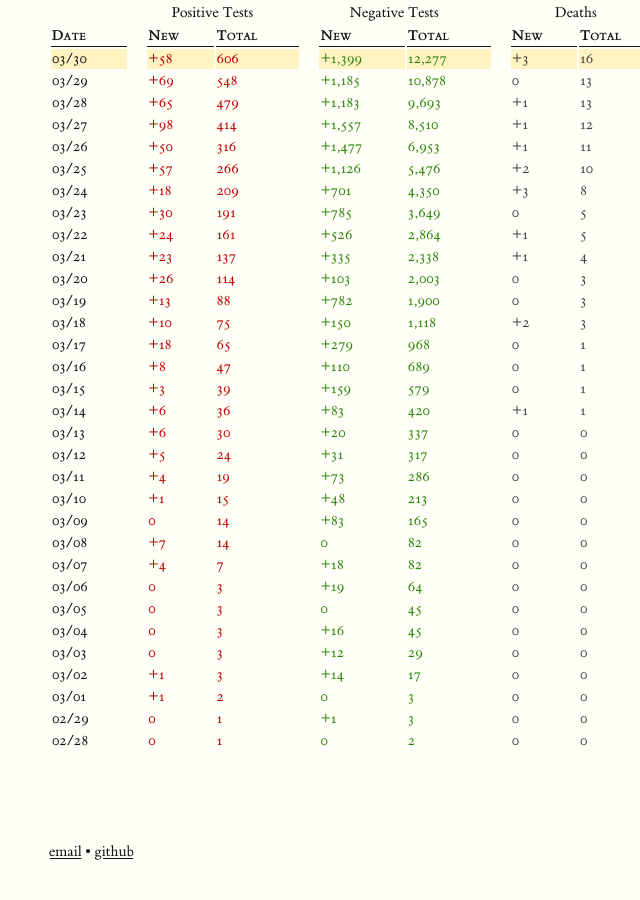
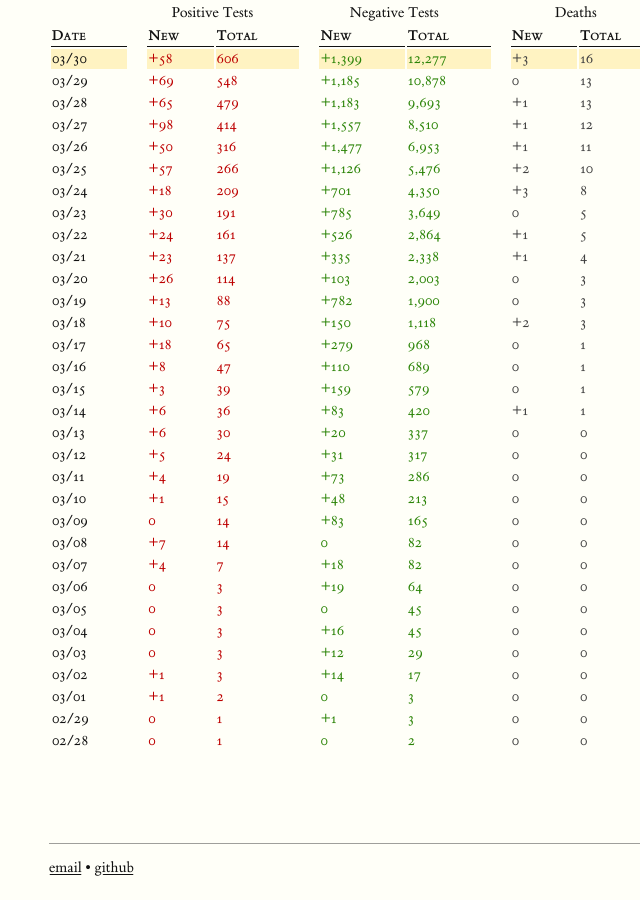
Before and after one commit to mattbaker/oregon-covid, a website: page index.html in a window 1280 px wide. Shown: the part 5524-6424 px from the top of the page, without its empty margins (31-671 px from the left). Drawn offline with nearby package versions, Linux system fonts and the light colour scheme.

Commit message:
style footer

```diff
--- a/index.css
+++ b/index.css
@@ -152,3 +152,8 @@
   stroke: none;
   fill: rgba(65, 65, 65, 1.0);
 }
+
+.page-footer {
+  padding: 15px 0;
+  border-top: 1px solid rgba(17, 17, 17, 0.4);
+}
--- a/index.html
+++ b/index.html
@@ -195,7 +195,7 @@
       </table>
     </section>
   </article>
-  <footer style="margin-bottom: 35px">
+  <footer class="page-footer">
     <a href="mailto:mbaker.pdx@gmail.com">email</a> • <a href="https://github.com/mattbaker/oregon-covid">github</a>
   </footer>
 </body>
```
